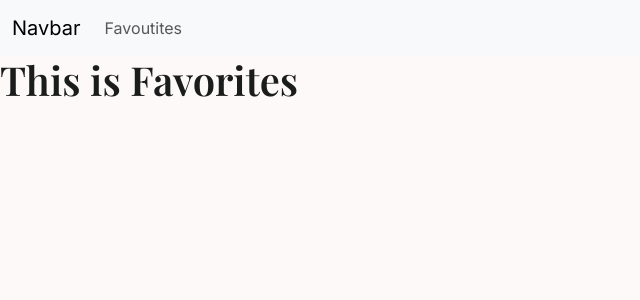
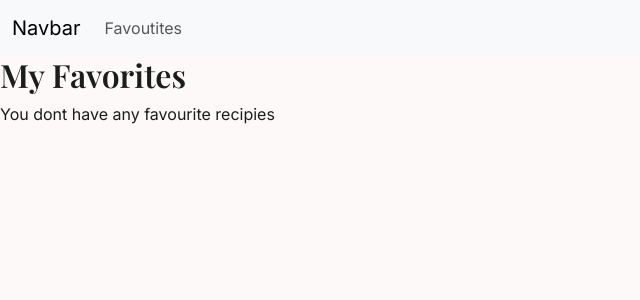
Before and after one commit to ShresthaOzen/Recipe_Search, a React (Vite) app: page /favourites in a window 1280 px wide. Shown: the top 300 px of the page, without its empty margins (0-640 px from the left). Built offline with nearby package versions, Linux system fonts and the light colour scheme; a web font is replaced by a local one.

Commit message:
Fixed the favourite button and linked to favourite page

```diff
--- a/src/MyRoute.jsx
+++ b/src/MyRoute.jsx
@@ -8,7 +8,7 @@ const MyRoute = ({favourites, addFavourite, isFavourite, removeFavourite}) => {
   return (
    <Routes>
         <Route path="/" element={<Home addFavourite={addFavourite} isFavourite={isFavourite} />} />
-        <Route path='/favourites' element={<Favourites favourites={favourites} removeFavourite={removeFavourite} />} />
+        <Route path='/favourites' element={<Favourites favourites={favourites} removeFavourite={removeFavourite} isFavourite={isFavourite} addFavourite={addFavourite} />} />
         <Route path='/recipe/:id' element={<RecipeDetail addFavourite={addFavourite} removeFavourite={removeFavourite} isFavourite={isFavourite} />} />
 
    </Routes>
--- a/src/components/RecipeCard.jsx
+++ b/src/components/RecipeCard.jsx
@@ -1,14 +1,15 @@
 import React from 'react'
 import useFavourites from '../hooks/useFavourites'
 
-const RecipeCard = ({ recipe, favourites,addFavourite, isFavourite, removeFavourite }) => {
+const RecipeCard = ({ recipe, favourites, addFavourite, isFavourite, removeFavourite }) => {
 
-  function handleFavouriteClick(event){
+  function handleFavouriteClick(event) {
+    event.preventDefault();
     event.stopPropagation();
-    if (favourited){
+    if (favourited) {
       removeFavourite(recipe.idMeal)
     }
-    else{
+    else {
       addFavourite(recipe)
     }
   }
@@ -16,11 +17,16 @@ const RecipeCard = ({ recipe, favourites,addFavourite, isFavourite, removeFavour
   const favourited = isFavourite(recipe.idMeal)
   return (
     <div className='card'>
-        <img src= {recipe.strMealThumb} className='card-img-top' alt={recipe.strMeal} />
-        <div className='card-body'>
-            <h5 className='card-title'>{recipe.strMeal}</h5>
-        </div>
-        <span className="material-symbols-outlined" onClick={handleFavouriteClick}>favorite</span>
+      <img src={recipe.strMealThumb} className='card-img-top' alt={recipe.strMeal} />
+      <div className='card-body'>
+        <h5 className='card-title'>{recipe.strMeal}</h5>
+      </div>
+      <span
+        className={isFavourite(recipe.idMeal) ? "material-symbols-outlined text-danger" : "material-symbols-outlined"}
+        onClick={handleFavouriteClick}
+      >
+        favorite
+      </span>
     </div>
   )
 }
--- a/src/pages/Favourites.jsx
+++ b/src/pages/Favourites.jsx
@@ -1,9 +1,19 @@
 import React from 'react'
+import RecipeGrid from '../components/RecipeGrid'
 
-const Favourites = () => {
+const Favourites = ({favourites, addFavourites, isFavourite, removeFavourite}) => {
   return (
     <div>
-      <h1>This is Favorites</h1>
+      <h2>My Favorites</h2>
+      {favourites.length === 0 ? (
+        <p>You dont have any favourite recipies</p>
+      ):(
+        <RecipeGrid
+        recipes={favourites}
+        addFavourite={addFavourites}
+        isFavourite={isFavourite}
+        removeFavourite={removeFavourite} />
+      )}
     </div>
   )
 }
--- a/src/pages/RecipeDetail.jsx
+++ b/src/pages/RecipeDetail.jsx
@@ -2,18 +2,28 @@ import axios from 'axios';
 import React, { use, useEffect, useState } from 'react'
 import { useParams } from 'react-router-dom'
 
-const RecipeDetail = () => {
-    const {id} = useParams();
-    const [recipe,setRecipe] = useState(null);
+const RecipeDetail = ({ addFavourite, removeFavourite, isFavourite }) => {
+    const { id } = useParams();
+    const [recipe, setRecipe] = useState(null);
 
-    useEffect(()=>{
+    useEffect(() => {
         async function fetchRecipe() {
             let url = `https://www.themealdb.com/api/json/v1/1/lookup.php?i=${id}`
             let response = await axios.get(url);
-            setRecipe(response.data.meals != null ? response.data.meals[0]: [])
+            setRecipe(response.data.meals != null ? response.data.meals[0] : [])
         }
         fetchRecipe();
     }, [id]);
+
+    function handleFavouriteClick() {
+        console.log("clicked");
+        if (isFavourite(recipe.idMeal)) {
+            removeFavourite(recipe.idMeal)
+        }
+        else {
+            addFavourite(recipe)
+        }
+    }
 
     return (
         <>
@@ -22,7 +32,13 @@ const RecipeDetail = () => {
                     (
                         <div>
                             <h2 className='recipe-title'>{recipe.strMeal}</h2>
-                <img src= {recipe.strMealThumb} alt={recipe.strMeal} className='recipe-img' />
+                            <span
+                                className={isFavourite(recipe.idMeal) ? "material-symbols-outlined text-danger" : "material-symbols-outlined"}
+                                onClick={handleFavouriteClick}
+                            >
+                                favorite
+                            </span>
+                            <img src={recipe.strMealThumb} alt={recipe.strMeal} className='recipe-img' />
                             <p className='recipe-description'>{recipe.strInstructions}</p>
                         </div>
                     )
```
Lines whose indentation alone changed are shown as unchanged.
